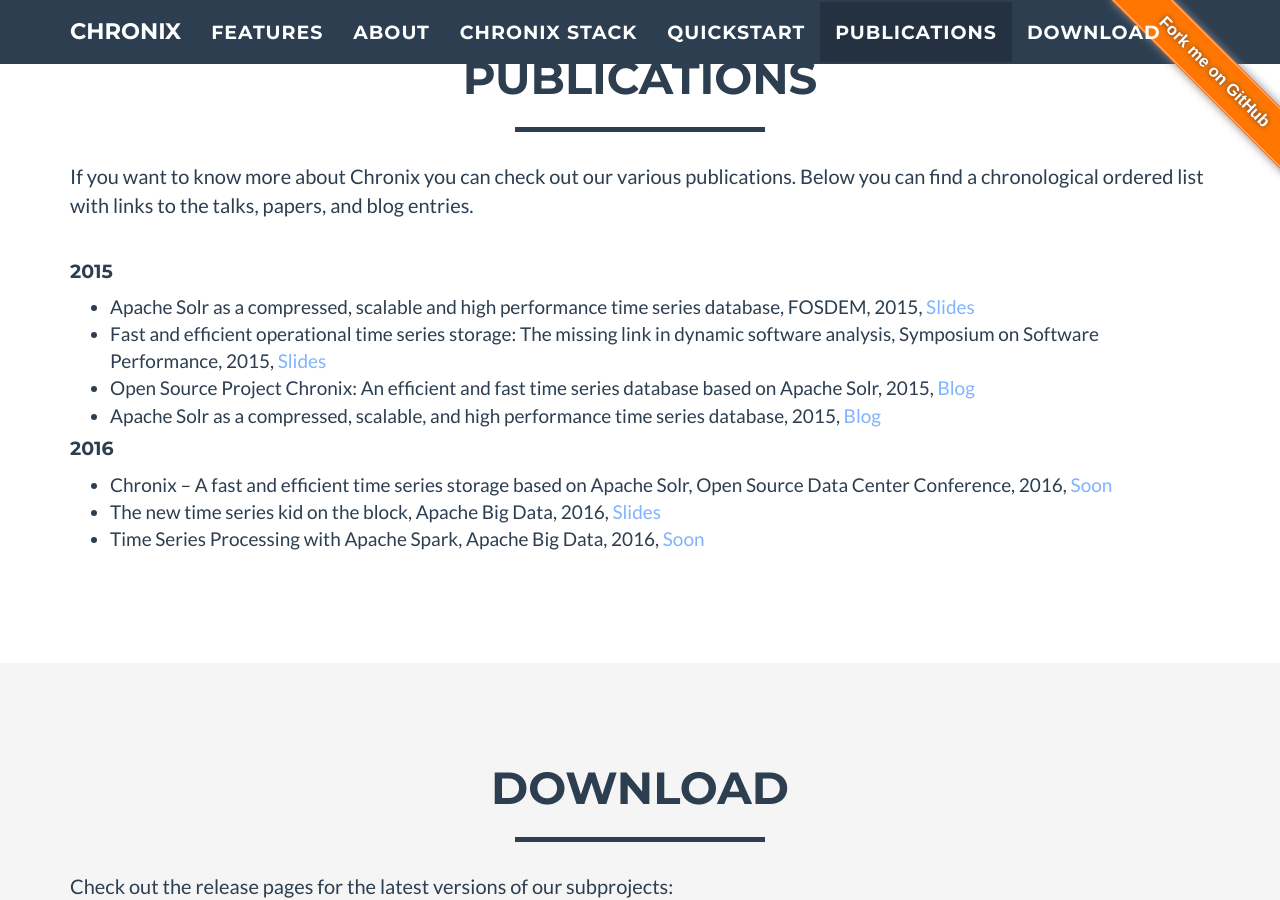
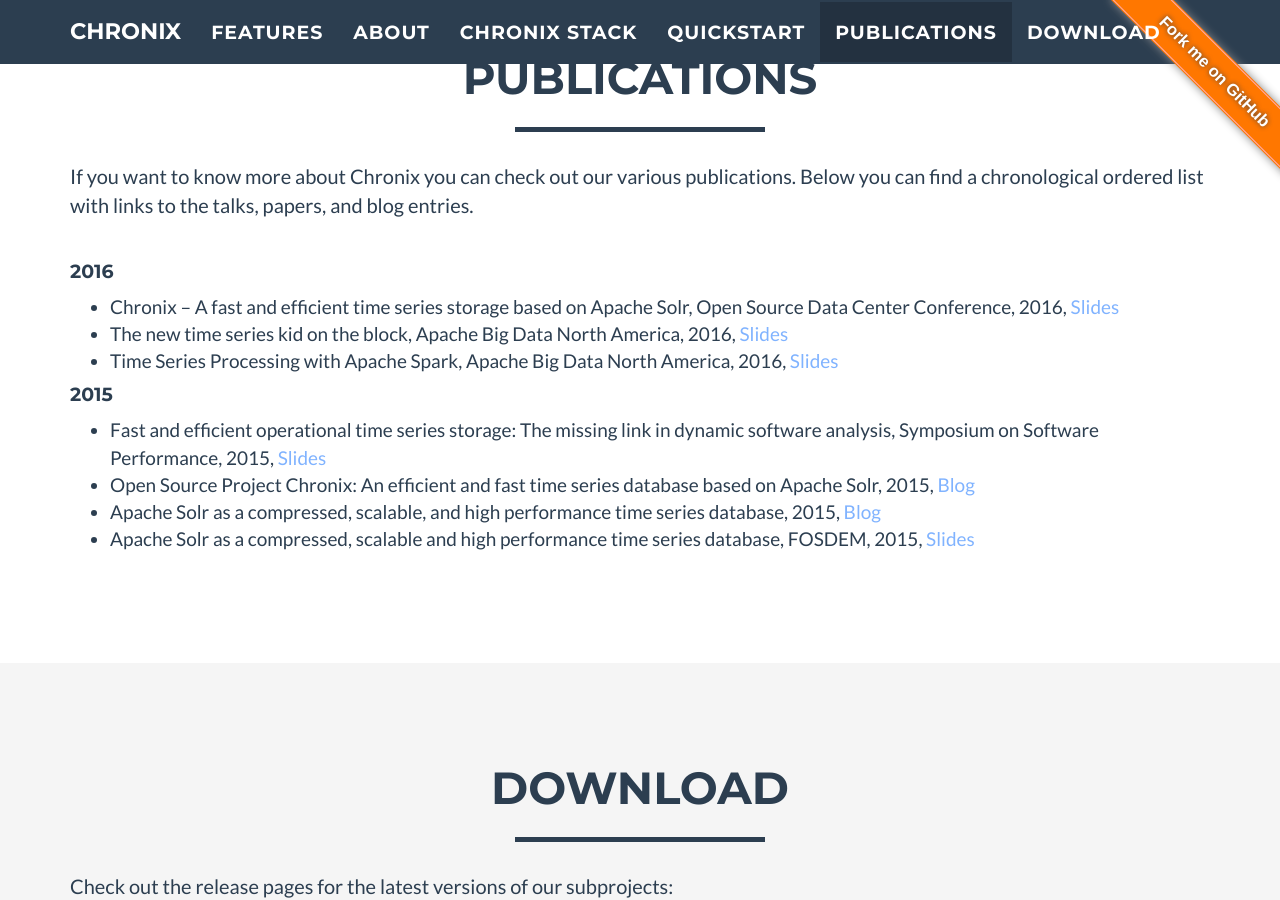
Before and after one commit to ChronixDB/chronixDB.github.io, a Jekyll site: the page built from index.html, in a window 1280 px wide and 900 px high, scrolled down 5466 px. Built offline with Jekyll 4.4.1, drawn with Linux system fonts in a browser that asks for light colours; part of the change alters nothing that is shown.

Commit message:
Fixes: #17

```diff
--- a/_includes/publications.html
+++ b/_includes/publications.html
@@ -14,12 +14,22 @@
                     Below you can find a chronological ordered list with links to the talks, papers, and blog entries.
                 </p>
                 <br>
+                <h4>2016</h4>
+                <ul>
+                    <li>Chronix – A fast and efficient time series storage based on Apache Solr, Open Source Data Center
+                        Conference, 2016,
+                        <a href="https://speakerdeck.com/florian_lautenschlager/chronix-a-fast-and-efficient-time-series-storage-based-on-apache-solr">Slides</a></li>
+                    <li>The new time series kid on the block, Apache Big Data North America, 2016,
+                        <a href="https://speakerdeck.com/florian_lautenschlager/the-new-time-series-kid-on-the-block">Slides</a>
+                    </li>
+                    <li>Time Series Processing with Apache Spark, Apache Big Data North America, 2016,
+                        <a href="http://www.slideshare.net/adersberger/time-series-processing-with-apache-spark">Slides</a>
+                    </li>
+                </ul>
 
                 <h4>2015</h4>
                 <ul>
-                    <li>Apache Solr as a compressed, scalable and high performance time series database, FOSDEM, 2015,
-                        <a href="https://speakerdeck.com/florian_lautenschlager/apache-solr-as-a-compressed-scalable-and-high-performance-time-series-database">Slides</a>
-                    </li>
+
                     <li>Fast and efficient operational time series storage: The missing link in dynamic software
                         analysis, Symposium on Software Performance, 2015,
                         <a href="http://www.performance-symposium.org/fileadmin/user_upload/palladio-conference/2015/slides/06_FLautenschlager.pdf">Slides</a>
@@ -31,18 +41,8 @@
                     <li>Apache Solr as a compressed, scalable, and high performance time series database, 2015,
                         <a href="http://qaware.blogspot.de/2015/02/apache-solr-as-compressed-scalable-and.html">Blog</a>
                     </li>
-                </ul>
-
-                <h4>2016</h4>
-                <ul>
-                    <li>Chronix – A fast and efficient time series storage based on Apache Solr, Open Source Data Center
-                        Conference, 2016,
-                        <a href="/">Soon</a></li>
-                    <li>The new time series kid on the block, Apache Big Data, 2016,
-                        <a href="https://speakerdeck.com/florian_lautenschlager/the-new-time-series-kid-on-the-block">Slides</a>
-                    </li>
-                    <li>Time Series Processing with Apache Spark, Apache Big Data, 2016,
-                        <a href="/">Soon</a>
+                    <li>Apache Solr as a compressed, scalable and high performance time series database, FOSDEM, 2015,
+                        <a href="https://speakerdeck.com/florian_lautenschlager/apache-solr-as-a-compressed-scalable-and-high-performance-time-series-database">Slides</a>
                     </li>
                 </ul>
             </div>
```
